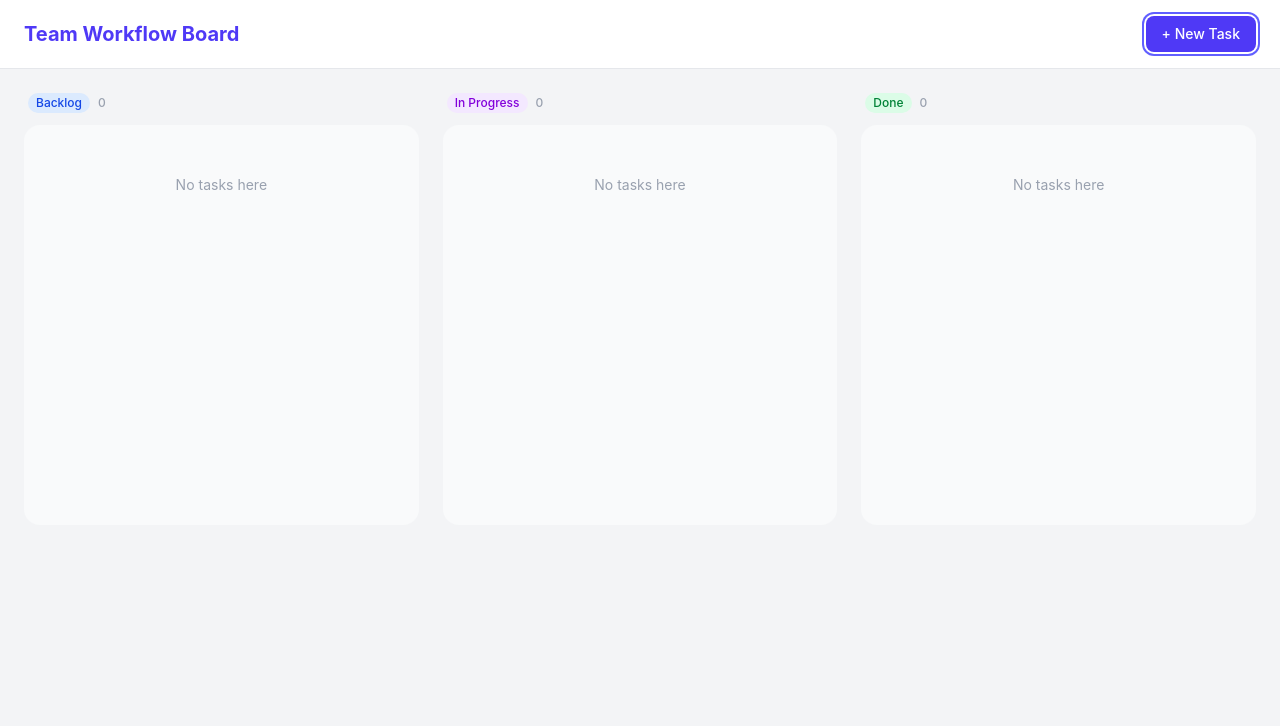
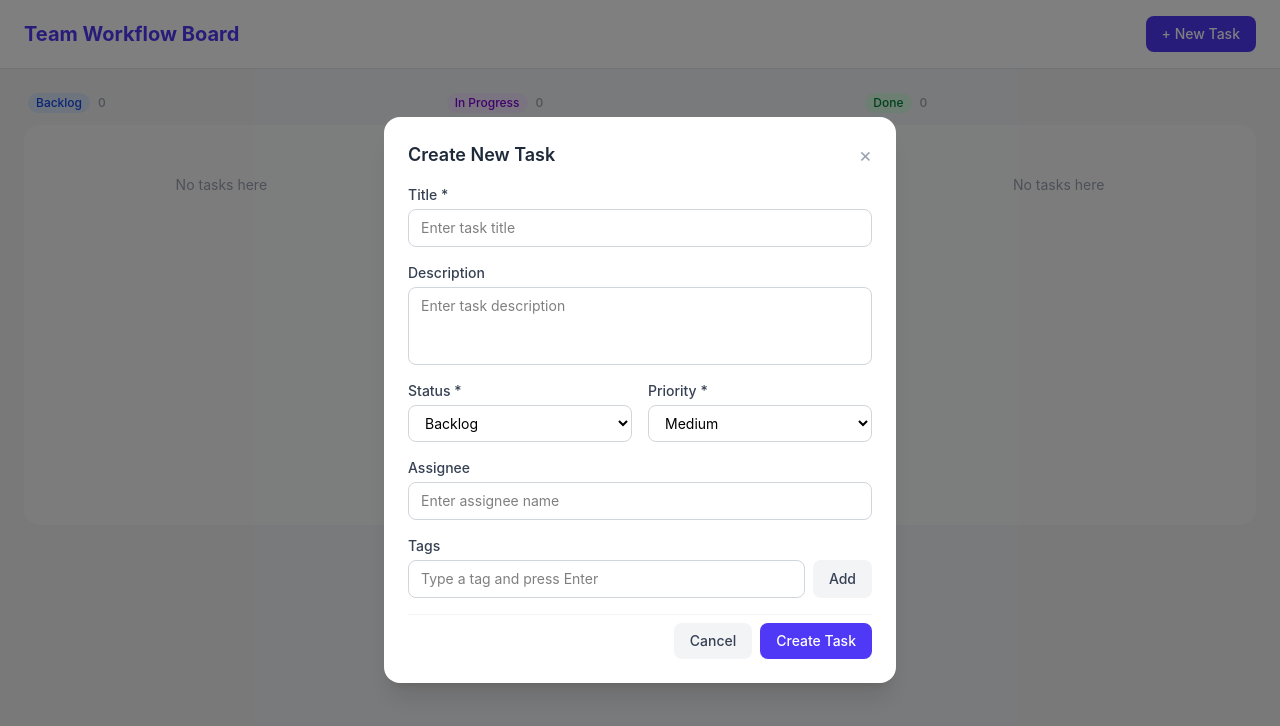
Before and after one commit to RV-raghul/EverQuint-FrontendTask, a React (Vite) app: page / in a window 1280 px wide. Both pictures are taken after a click on the button "+ New Task". Shown: the top 726 px of the page. Built offline with nearby package versions, Linux system fonts and the light colour scheme.

Commit message:
Feature: Add task create and edit modal with form validation

```diff
--- a/src/App.jsx
+++ b/src/App.jsx
@@ -1,12 +1,34 @@
 import { useState } from 'react'
 import BoardView from './features/board/BoardView'
+import TaskModal from './features/board/TaskModal'
 import { useTasks } from './store/TaskContext'
 import Button from './components/ui/Button'
 import Toast from './components/ui/Toast'
 
 function App() {
   const { tasks, migrated, setMigrated, storageError } = useTasks()
+  const [isModalOpen, setIsModalOpen] = useState(false)
   const [selectedTask, setSelectedTask] = useState(null)
+  const [toast, setToast] = useState(null)
+
+  function handleTaskClick(task) {
+    setSelectedTask(task)
+    setIsModalOpen(true)
+  }
+
+  function handleNewTask() {
+    setSelectedTask(null)
+    setIsModalOpen(true)
+  }
+
+  function handleModalClose() {
+    setIsModalOpen(false)
+    setSelectedTask(null)
+  }
+
+  function handleSuccess(message) {
+    setToast({ message, type: 'success' })
+  }
 
   return (
     <div className="min-h-screen bg-gray-100">
@@ -15,7 +37,7 @@ function App() {
         <h1 className="text-xl font-bold text-indigo-600">
           Team Workflow Board
         </h1>
-        <Button variant="primary" size="md">
+        <Button variant="primary" size="md" onClick={handleNewTask}>
           + New Task
         </Button>
       </header>
@@ -30,9 +52,17 @@ function App() {
 
         <BoardView
           tasks={tasks}
-          onTaskClick={(task) => setSelectedTask(task)}
+          onTaskClick={handleTaskClick}
         />
       </main>
+
+      {/* Task Modal */}
+      <TaskModal
+        isOpen={isModalOpen}
+        onClose={handleModalClose}
+        task={selectedTask}
+        onSuccess={handleSuccess}
+      />
 
       {/* Migration Toast */}
       {migrated && (
@@ -42,6 +72,15 @@ function App() {
           onClose={() => setMigrated(false)}
         />
       )}
+
+      {/* Action Toast */}
+      {toast && (
+        <Toast
+          message={toast.message}
+          type={toast.type}
+          onClose={() => setToast(null)}
+        />
+      )}
     </div>
   )
 }
--- /dev/null
+++ b/src/features/board/TaskForm.jsx
@@ -0,0 +1,106 @@
+import TextInput from '../../components/ui/TextInput'
+import TextArea from '../../components/ui/TextArea'
+import Select from '../../components/ui/Select'
+import Button from '../../components/ui/Button'
+import Tag from '../../components/ui/Tag'
+import { STATUSES, PRIORITIES } from '../../utils/constants'
+
+const statusOptions = STATUSES.map((s) => ({ value: s, label: s }))
+const priorityOptions = PRIORITIES.map((p) => ({ value: p, label: p }))
+
+function TaskForm({ form, errors, tagInput, setTagInput, handleChange, handleAddTag, handleRemoveTag, handleTagKeyDown, onSubmit, onCancel, isEdit }) {
+  return (
+    <div className="flex flex-col gap-4">
+      {/* Title */}
+      <TextInput
+        id="title"
+        label="Title *"
+        placeholder="Enter task title"
+        value={form.title}
+        onChange={(e) => handleChange('title', e.target.value)}
+        error={errors.title}
+      />
+
+      {/* Description */}
+      <TextArea
+        id="description"
+        label="Description"
+        placeholder="Enter task description"
+        value={form.description}
+        onChange={(e) => handleChange('description', e.target.value)}
+        rows={3}
+      />
+
+      {/* Status & Priority */}
+      <div className="grid grid-cols-2 gap-4">
+        <Select
+          id="status"
+          label="Status *"
+          value={form.status}
+          onChange={(e) => handleChange('status', e.target.value)}
+          options={statusOptions}
+          error={errors.status}
+        />
+        <Select
+          id="priority"
+          label="Priority *"
+          value={form.priority}
+          onChange={(e) => handleChange('priority', e.target.value)}
+          options={priorityOptions}
+          error={errors.priority}
+        />
+      </div>
+
+      {/* Assignee */}
+      <TextInput
+        id="assignee"
+        label="Assignee"
+        placeholder="Enter assignee name"
+        value={form.assignee}
+        onChange={(e) => handleChange('assignee', e.target.value)}
+      />
+
+      {/* Tags */}
+      <div className="flex flex-col gap-1">
+        <label className="text-sm font-medium text-gray-700">Tags</label>
+        <div className="flex gap-2">
+          <input
+            type="text"
+            value={tagInput}
+            onChange={(e) => setTagInput(e.target.value)}
+            onKeyDown={handleTagKeyDown}
+            placeholder="Type a tag and press Enter"
+            className="flex-1 border border-gray-300 rounded-lg px-3 py-2 text-sm focus:outline-none focus:ring-2 focus:ring-indigo-500"
+          />
+          <Button variant="secondary" size="md" onClick={handleAddTag}>
+            Add
+          </Button>
+        </div>
+        {form.tags.length > 0 && (
+          <div className="flex flex-wrap gap-1 mt-1">
+            {form.tags.map((tag) => (
+              <Tag
+                key={tag}
+                label={tag}
+                color="blue"
+                onRemove={() => handleRemoveTag(tag)}
+              />
+            ))}
+          </div>
+        )}
+      </div>
+
+      {/* Actions */}
+      <div className="flex justify-end gap-2 pt-2 border-t border-gray-100">
+        <Button variant="secondary" size="md" onClick={onCancel}>
+          Cancel
+        </Button>
+        <Button variant="primary" size="md" onClick={onSubmit}>
+          {isEdit ? 'Save Changes' : 'Create Task'}
+        </Button>
+      </div>
+    </div>
+  )
+}
+
+export default TaskForm
--- /dev/null
+++ b/src/features/board/TaskModal.jsx
@@ -0,0 +1,82 @@
+import Modal from '../../components/ui/Modal'
+import TaskForm from './TaskForm'
+import useTaskForm from '../../hooks/useTaskForm'
+import { useTasks } from '../../store/TaskContext'
+
+function TaskModal({ isOpen, onClose, task = null, onSuccess }) {
+  const { addTask, editTask } = useTasks()
+  const isEdit = Boolean(task)
+
+  const {
+    form,
+    errors,
+    isDirty,
+    tagInput,
+    setTagInput,
+    handleChange,
+    handleAddTag,
+    handleRemoveTag,
+    handleTagKeyDown,
+    validateForm,
+    resetForm,
+  } = useTaskForm(
+    task
+      ? {
+          title: task.title,
+          description: task.description,
+          status: task.status,
+          priority: task.priority,
+          assignee: task.assignee,
+          tags: task.tags || [],
+        }
+      : null
+  )
+
+  function handleClose() {
+    if (isDirty) {
+      const confirm = window.confirm('You have unsaved changes. Are you sure you want to close?')
+      if (!confirm) return
+    }
+    resetForm()
+    onClose()
+  }
+
+  function handleSubmit() {
+    if (!validateForm()) return
+
+    if (isEdit) {
+      editTask(task.id, form)
+      onSuccess?.('Task updated successfully!')
+    } else {
+      addTask(form)
+      onSuccess?.('Task created successfully!')
+    }
+
+    resetForm()
+    onClose()
+  }
+
+  return (
+    <Modal
+      isOpen={isOpen}
+      onClose={handleClose}
+      title={isEdit ? 'Edit Task' : 'Create New Task'}
+    >
+      <TaskForm
+        form={form}
+        errors={errors}
+        tagInput={tagInput}
+        setTagInput={setTagInput}
+        handleChange={handleChange}
+        handleAddTag={handleAddTag}
+        handleRemoveTag={handleRemoveTag}
+        handleTagKeyDown={handleTagKeyDown}
+        onSubmit={handleSubmit}
+        onCancel={handleClose}
+        isEdit={isEdit}
+      />
+    </Modal>
+  )
+}
+
+export default TaskModal
--- /dev/null
+++ b/src/hooks/useTaskForm.js
@@ -0,0 +1,84 @@
+import { useState } from 'react'
+import { STATUSES, PRIORITIES } from '../utils/constants'
+
+const defaultForm = {
+  title: '',
+  description: '',
+  status: STATUSES[0],
+  priority: PRIORITIES[1],
+  assignee: '',
+  tags: [],
+}
+
+function validate(form) {
+  const errors = {}
+  if (!form.title.trim()) errors.title = 'Title is required'
+  if (form.title.trim().length > 100) errors.title = 'Title must be under 100 characters'
+  if (!form.status) errors.status = 'Status is required'
+  if (!form.priority) errors.priority = 'Priority is required'
+  return errors
+}
+
+function useTaskForm(initialValues = null) {
+  const [form, setForm] = useState(initialValues || defaultForm)
+  const [errors, setErrors] = useState({})
+  const [isDirty, setIsDirty] = useState(false)
+  const [tagInput, setTagInput] = useState('')
+
+  function handleChange(field, value) {
+    setForm((prev) => ({ ...prev, [field]: value }))
+    setIsDirty(true)
+    // Clear error on change
+    if (errors[field]) {
+      setErrors((prev) => ({ ...prev, [field]: undefined }))
+    }
+  }
+
+  function handleAddTag() {
+    const trimmed = tagInput.trim().toLowerCase()
+    if (trimmed && !form.tags.includes(trimmed)) {
+      handleChange('tags', [...form.tags, trimmed])
+    }
+    setTagInput('')
+  }
+
+  function handleRemoveTag(tag) {
+    handleChange('tags', form.tags.filter((t) => t !== tag))
+  }
+
+  function handleTagKeyDown(e) {
+    if (e.key === 'Enter') {
+      e.preventDefault()
+      handleAddTag()
+    }
+  }
+
+  function validateForm() {
+    const newErrors = validate(form)
+    setErrors(newErrors)
+    return Object.keys(newErrors).length === 0
+  }
+
+  function resetForm() {
+    setForm(initialValues || defaultForm)
+    setErrors({})
+    setIsDirty(false)
+    setTagInput('')
+  }
+
+  return {
+    form,
+    errors,
+    isDirty,
+    tagInput,
+    setTagInput,
+    handleChange,
+    handleAddTag,
+    handleRemoveTag,
+    handleTagKeyDown,
+    validateForm,
+    resetForm,
+  }
+}
+
+export default useTaskForm
```
